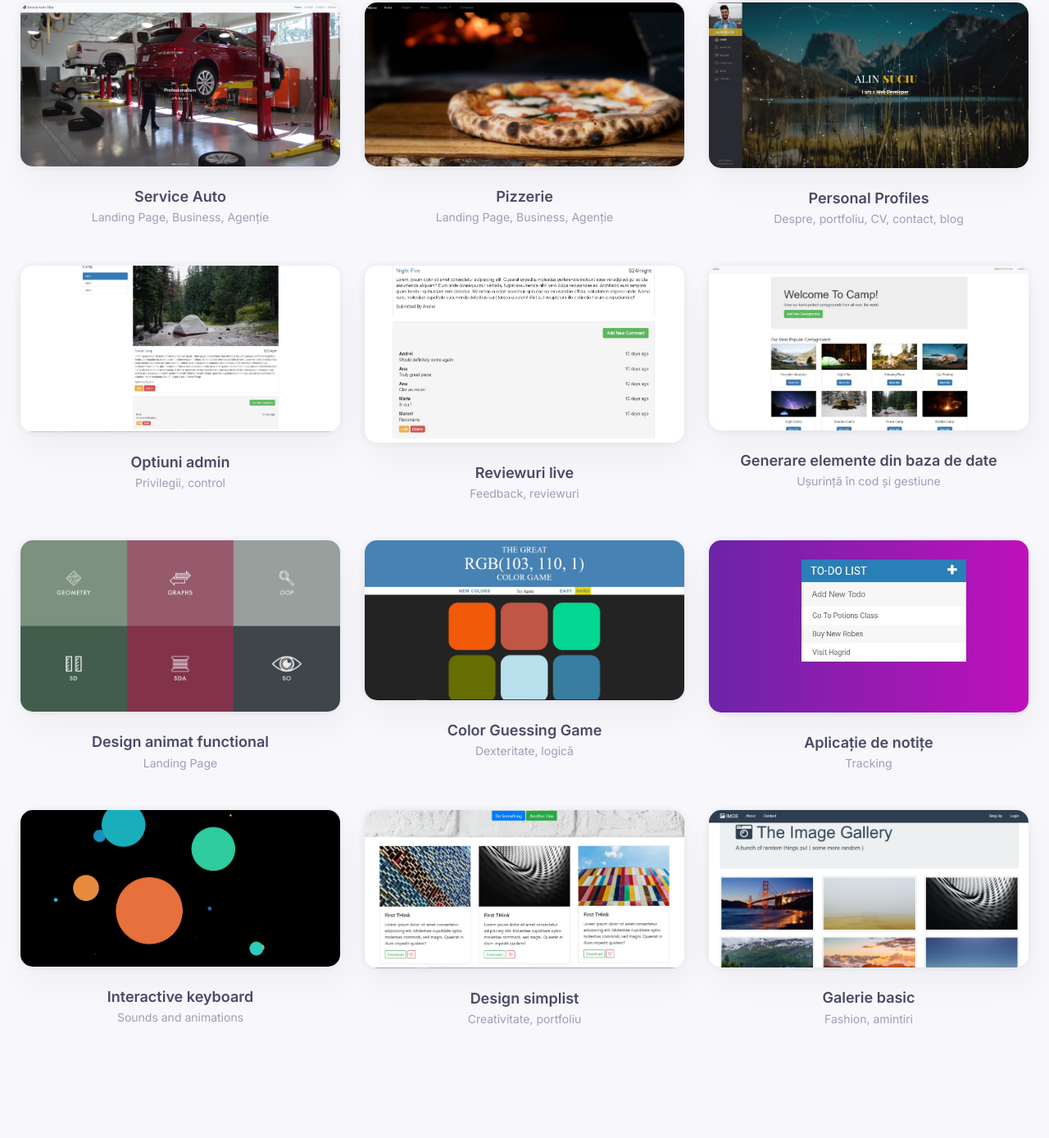
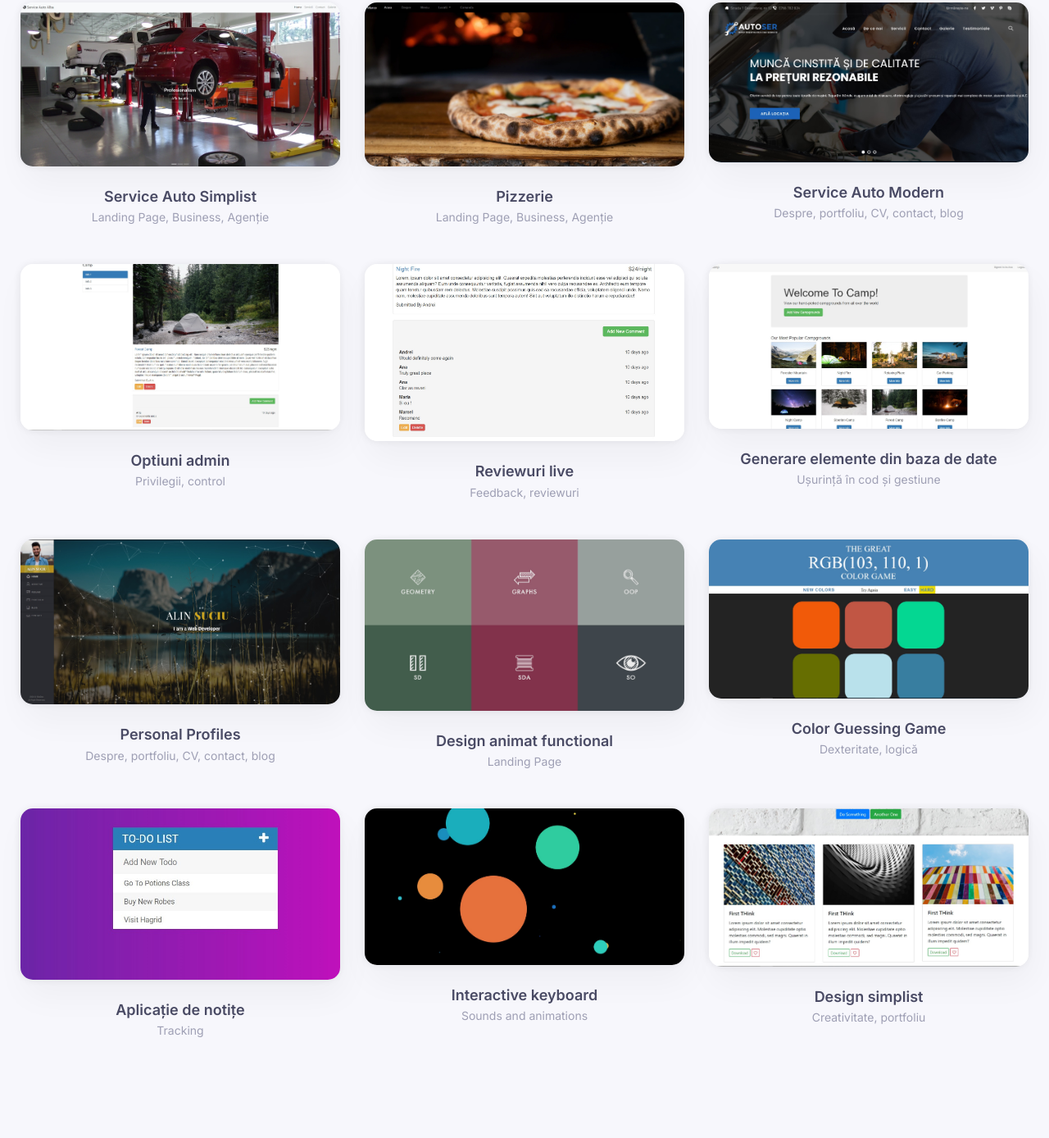
Before and after one commit to SuciuAlin/SiteDev, a plain HTML site: page index.html in a window 1280 px wide. Shown: the part 1052-2440 px from the top of the page at 82% size. Drawn offline with Linux system fonts and the light colour scheme.

Commit message:
Service Auto

```diff
--- a/index.html
+++ b/index.html
@@ -345,7 +345,7 @@
                         <a class="d-block nav-heading text-center" href="https://suciualin.github.io/ServiceAuto/">
                             <div class="card card-hover border-0 box-shadow-lg mb-4"><img class="card-img" src="img/demo/presentation/demos/service_auto.jpg" alt="Business Consulting" />
                             </div>
-                            <h3 class="h5 nav-heading-title mb-0">Service Auto</h3><span class="font-size-sm font-weight-normal text-muted">Landing Page, Business, Agenție</span></a>
+                            <h3 class="h5 nav-heading-title mb-0">Service Auto Simplist</h3><span class="font-size-sm font-weight-normal text-muted">Landing Page, Business, Agenție</span></a>
                     </div>
                     <div class="col-lg-4 col-sm-6 mb-grid-gutter pb-3">
                         <a class="d-block nav-heading text-center" href="pizzerie.html">
@@ -354,10 +354,10 @@
                             <h3 class="h5 nav-heading-title mb-0">Pizzerie</h3><span class="font-size-sm font-weight-normal text-muted">Landing Page, Business, Agenție</span></a>
                     </div>
                     <div class="col-lg-4 col-sm-6 mb-grid-gutter pb-3">
-                        <a class="d-block nav-heading text-center" href="https://suciualin.github.io/#home">
-                            <div class="card card-hover border-0 box-shadow-lg mb-4"><img class="card-img" src="img/demo/presentation/demos/profile.jpg" alt="Event Landing" />
+                        <a class="d-block nav-heading text-center" href="https://suciualin.github.io/ServiceAutoAlba/">
+                            <div class="card card-hover border-0 box-shadow-lg mb-4"><img class="card-img" src="img/demo/presentation/demos/service_auto_modern.jpg" alt="Event Landing" />
                             </div>
-                            <h3 class="h5 nav-heading-title mb-0">Personal Profiles</h3><span class="font-size-sm font-weight-normal text-muted">Despre, portfoliu, CV, contact, blog</span></a>
+                            <h3 class="h5 nav-heading-title mb-0">Service Auto Modern</h3><span class="font-size-sm font-weight-normal text-muted">Despre, portfoliu, CV, contact, blog</span></a>
                     </div>
                     <div class="col-lg-4 col-sm-6 mb-grid-gutter pb-3">
                         <a class="d-block nav-heading text-center" target="_blank" href="img/demo/presentation/demos/admin2.jpg">
@@ -376,6 +376,12 @@
                             <div class="card card-hover border-0 box-shadow-lg mb-4"><img class="card-img" src="img/demo/presentation/demos/admin1.jpg" alt="Mobile App Showcase" />
                             </div>
                             <h3 class="h5 nav-heading-title mb-0">Generare elemente din baza de date</h3><span class="font-size-sm font-weight-normal text-muted">Ușurință în cod și gestiune</span></a>
+                    </div>
+                    <div class="col-lg-4 col-sm-6 mb-grid-gutter pb-3">
+                        <a class="d-block nav-heading text-center" href="https://suciualin.github.io/#home">
+                            <div class="card card-hover border-0 box-shadow-lg mb-4"><img class="card-img" src="img/demo/presentation/demos/profile.jpg" alt="Event Landing" />
+                            </div>
+                            <h3 class="h5 nav-heading-title mb-0">Personal Profiles</h3><span class="font-size-sm font-weight-normal text-muted">Despre, portfoliu, CV, contact, blog</span></a>
                     </div>
                     <div class="col-lg-4 col-sm-6 mb-grid-gutter pb-3">
                         <a class="d-block nav-heading text-center" href="https://suciualin.github.io/CoursesSitesManager/sem2.html">
@@ -406,12 +412,6 @@
                             <div class="card card-hover border-0 box-shadow-lg mb-4"><img class="card-img" src="img/demo/presentation/demos/flexbox.jpg" alt="Creative Agency" />
                             </div>
                             <h3 class="h5 nav-heading-title mb-0">Design simplist</h3><span class="font-size-sm font-weight-normal text-muted">Creativitate, portfoliu</span></a>
-                    </div>
-                    <div class="col-lg-4 col-sm-6 mb-grid-gutter pb-3">
-                        <a class="d-block nav-heading text-center" href="https://suciualin.github.io/projects/BootstrapGallery/gallery.html">
-                            <div class="card card-hover border-0 box-shadow-lg mb-4"><img class="card-img" src="img/demo/presentation/demos/bootstrap_gallery.jpg" alt="Shop Homepage" />
-                            </div>
-                            <h3 class="h5 nav-heading-title mb-0">Galerie basic</h3><span class="font-size-sm font-weight-normal text-muted">Fashion, amintiri</span></a>
                     </div>
 
                 </div>
```
Also changed, not shown: img/demo/presentation/demos/service_auto_modern.jpg (added).
